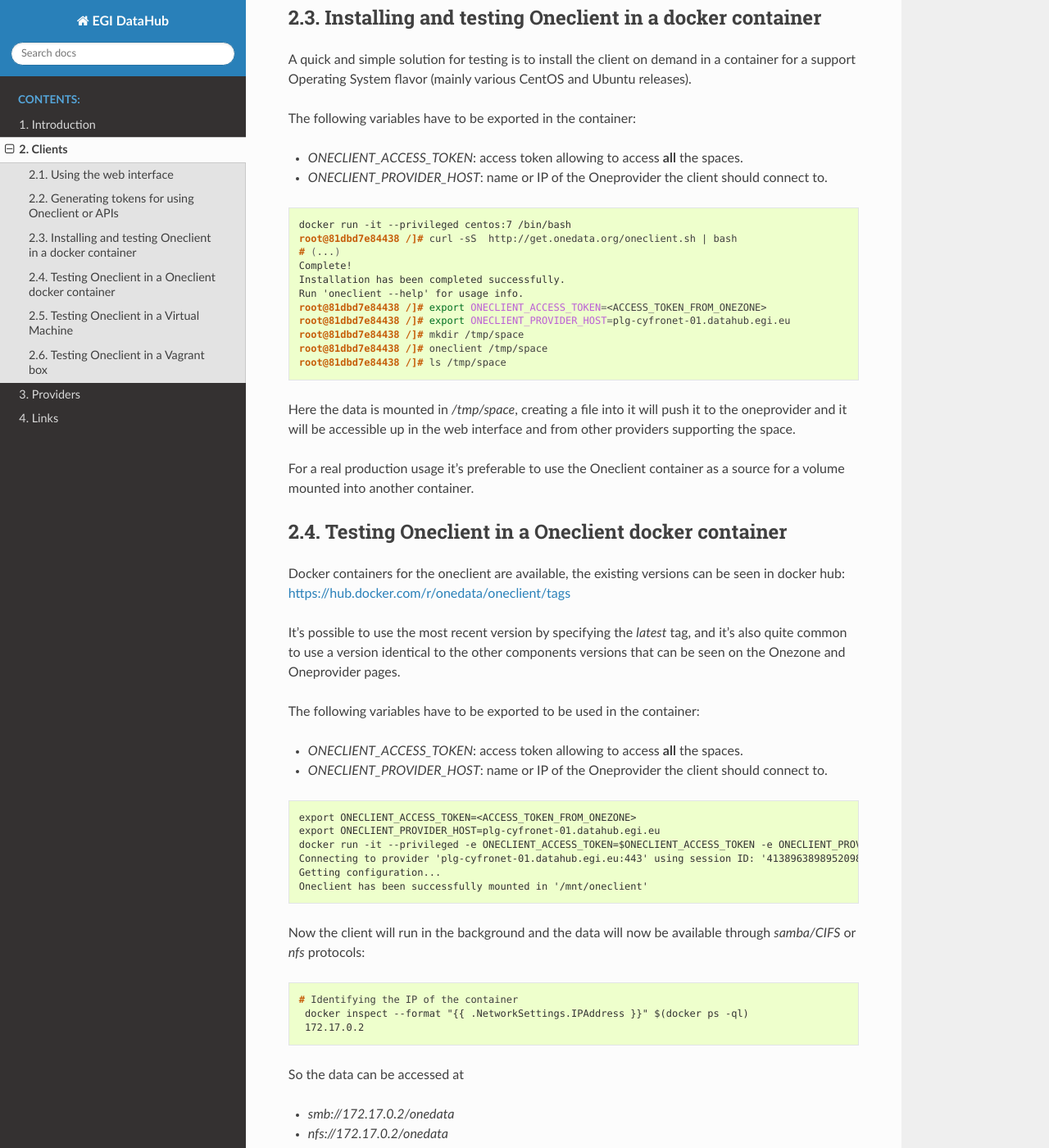
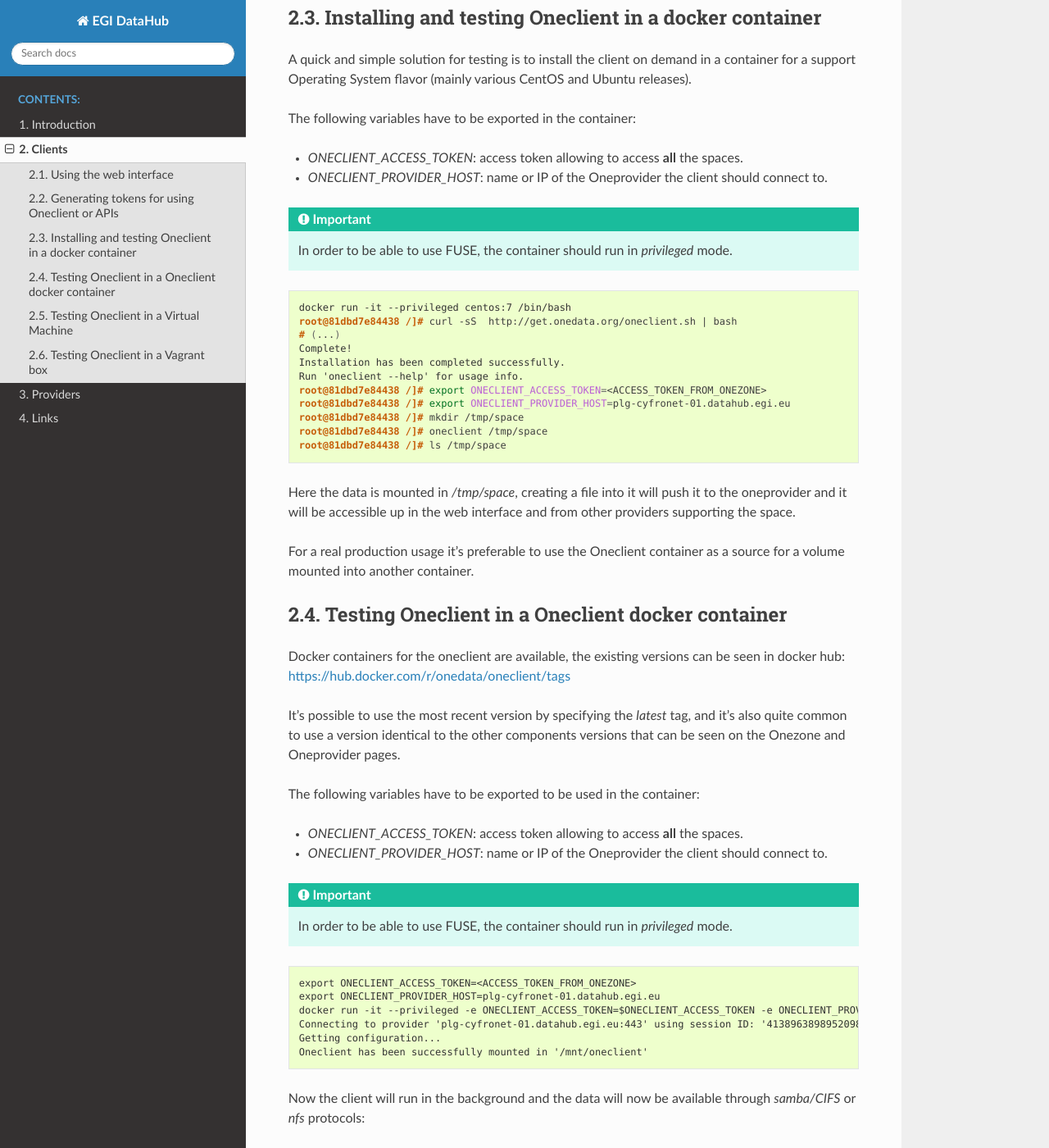
Before and after one commit to EGI-Federation/datahub-documentation, a Sphinx documentation site: the page built from source/clients.rst, in a window 1280 px wide and 1400 px high, scrolled down 2588 px. Shown: the whole window at 82% size. Built offline with Sphinx 7.4.7 and the Read the Docs theme 2.0.0, drawn with Linux system fonts in a browser that asks for light colours.

Commit message:
clients: explicit that privileged mode is required

```diff
--- a/source/clients.rst
+++ b/source/clients.rst
@@ -71,6 +71,8 @@
 * `ONECLIENT_ACCESS_TOKEN`: access token allowing to access **all** the spaces.
 * `ONECLIENT_PROVIDER_HOST`: name or IP of the Oneprovider the client should connect to.
 
+.. important:: In order to be able to use FUSE, the container should run in `privileged` mode.
+
 .. code-block:: console
 
    docker run -it --privileged centos:7 /bin/bash
@@ -107,6 +109,8 @@
 * `ONECLIENT_ACCESS_TOKEN`: access token allowing to access **all** the spaces.
 * `ONECLIENT_PROVIDER_HOST`: name or IP of the Oneprovider the client should connect to.
 
+.. important:: In order to be able to use FUSE, the container should run in `privileged` mode.
+
 .. code-block:: console
 
    export ONECLIENT_ACCESS_TOKEN=<ACCESS_TOKEN_FROM_ONEZONE>
@@ -116,13 +120,12 @@
    Getting configuration...
    Oneclient has been successfully mounted in '/mnt/oneclient'
 
-
 Now the client will run in the background and the data will now be available
 through `samba/CIFS` or `nfs` protocols:
 
 .. code-block:: console
 
-  # Identifying the IP of the container
+   # Identifying the IP of the container
    docker inspect --format "{{ .NetworkSettings.IPAddress }}" $(docker ps -ql)
    172.17.0.2
 
```
